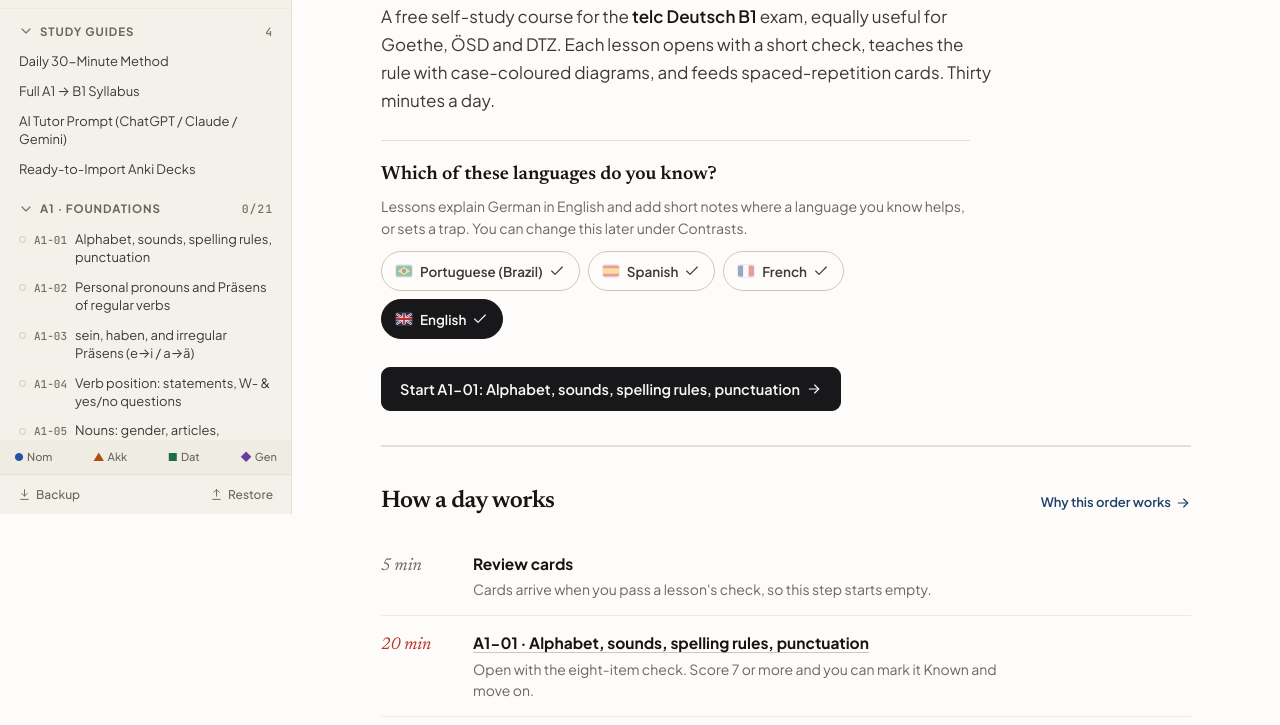
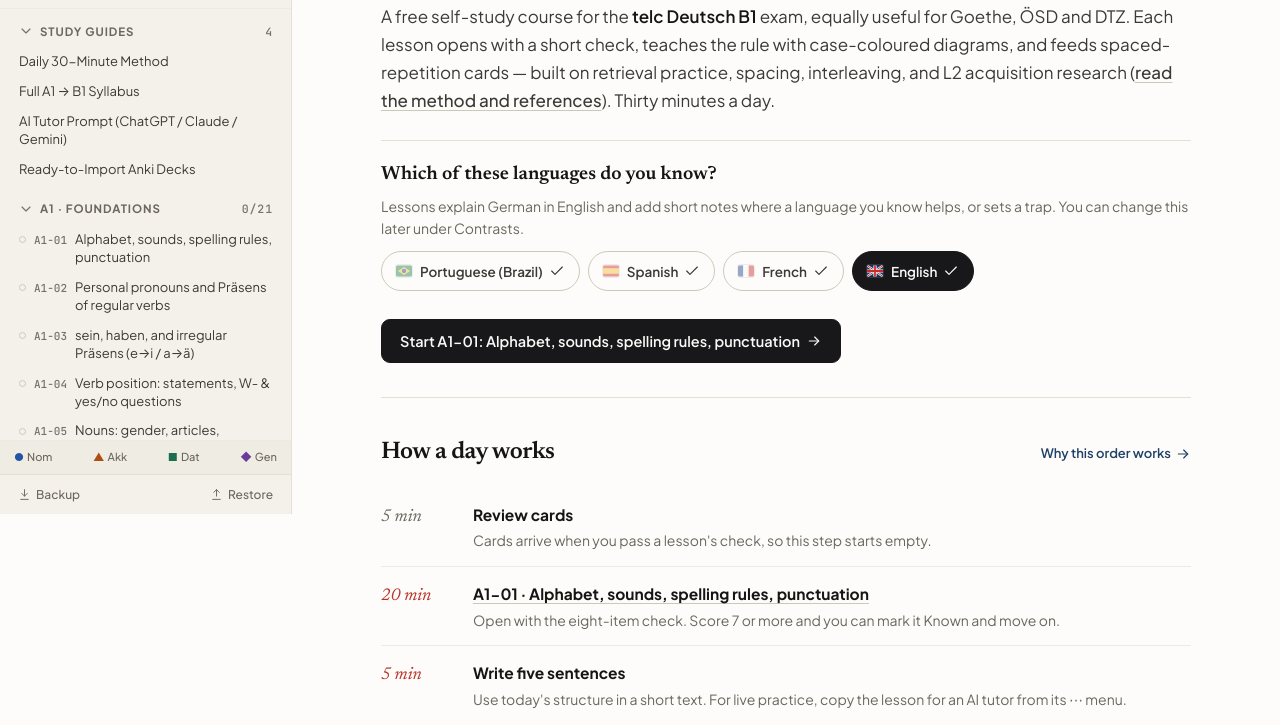
Before and after one commit to laguiar/genau, a website with bundled scripts: page index.html in a window 1280 px wide. Shown: the part 286-1011 px from the top of the page. Built offline with nearby package versions, Linux system fonts and the light colour scheme.

Commit message:
Minor home layout fix

```diff
--- a/app/styles/home.css
+++ b/app/styles/home.css
@@ -1,7 +1,6 @@
 @layer views {
   .home-hero {
     padding: 8px 0 34px;
-    border-block-end: 1px solid var(--border);
   }
 
   .home-title {
@@ -12,7 +11,6 @@
     letter-spacing: -0.03em;
     color: var(--text);
     margin: 6px 0 18px;
-    max-inline-size: 20ch;
     text-wrap: balance;
 
     & em {
@@ -27,7 +25,6 @@
     font-size: 17px;
     line-height: 1.65;
     color: var(--text-secondary);
-    max-inline-size: 36em;
     margin: 0 0 26px;
 
     & strong {
@@ -57,6 +54,10 @@
     }
   }
 
+  .home-lead .home-text-link {
+    font-size: inherit;
+  }
+
   .home-today-note {
     margin: 16px 0 0;
     font-size: 13.5px;
@@ -68,7 +69,6 @@
     margin: 0 0 26px;
     padding: 18px 0 2px;
     border-block-start: 1px solid var(--border);
-    max-inline-size: 38em;
   }
 
   .lang-first-title {
@@ -242,7 +242,6 @@
     font-size: 14px;
     line-height: 1.55;
     color: var(--text-muted);
-    max-inline-size: 38em;
 
     & a {
       color: var(--primary);
@@ -392,7 +391,6 @@
     font-size: 13px;
     line-height: 1.65;
     color: var(--text-muted);
-    max-inline-size: 44em;
 
     & a {
       color: var(--text-secondary);
--- a/app/views/home.js
+++ b/app/views/home.js
@@ -127,7 +127,7 @@ export function renderHome() {
           ? ""
           : `<p class="home-lead">
         A free self-study course for the <strong>telc Deutsch B1</strong> exam, equally useful for Goethe, ÖSD and DTZ.
-        Each lesson opens with a short check, teaches the rule with case-coloured diagrams, and feeds spaced-repetition cards. Thirty minutes a day.
+        Each lesson opens with a short check, teaches the rule with case-coloured diagrams, and feeds spaced-repetition cards — built on retrieval practice, spacing, interleaving, and L2 acquisition research (<a class="home-text-link" href="#doc=METHOD.md">read the method and references</a>). Thirty minutes a day.
       </p>`
       }
       ${langChooser}
@@ -158,7 +158,7 @@ export function renderHome() {
       <h2 class="home-sec-title" id="alsoTitle">Also in Genau</h2>
       <ul class="also-list">
         <li><a href="#practice=home">B1 exam practice</a><span>Timed listening with audio, speaking role cards, and letter-writing with revision.</span></li>
-        <li><a href="#doc=shared%2Fcases.md">Reference sheets and mock exams</a><span>Case tables, irregular verbs, word-order charts, the Sprachbausteine bank, two timed B1 mocks.</span></li>
+        <li><a href="#doc=shared%2Fcases.md">Reference sheets and mock exams</a><span>Case tables, noun gender guide, irregular verbs, word-order charts, the Sprachbausteine bank, two timed B1 mocks.</span></li>
         <li><a href="#doc=review%2Fanki%2FREADME.md">Anki decks</a><span>Ready-made decks for A1, A2, B1 and each contrast language.</span></li>
         <li><a href="#doc=PROMPT.md">AI tutor prompt</a><span>Drill any lesson one item at a time with ChatGPT, Claude or Gemini.</span></li>
         <li><a href="https://github.com/laguiar/genau" target="_blank" rel="noopener noreferrer">Source on GitHub</a><span>Every lesson is plain Markdown. Download it for Obsidian or study offline.</span></li>
```
